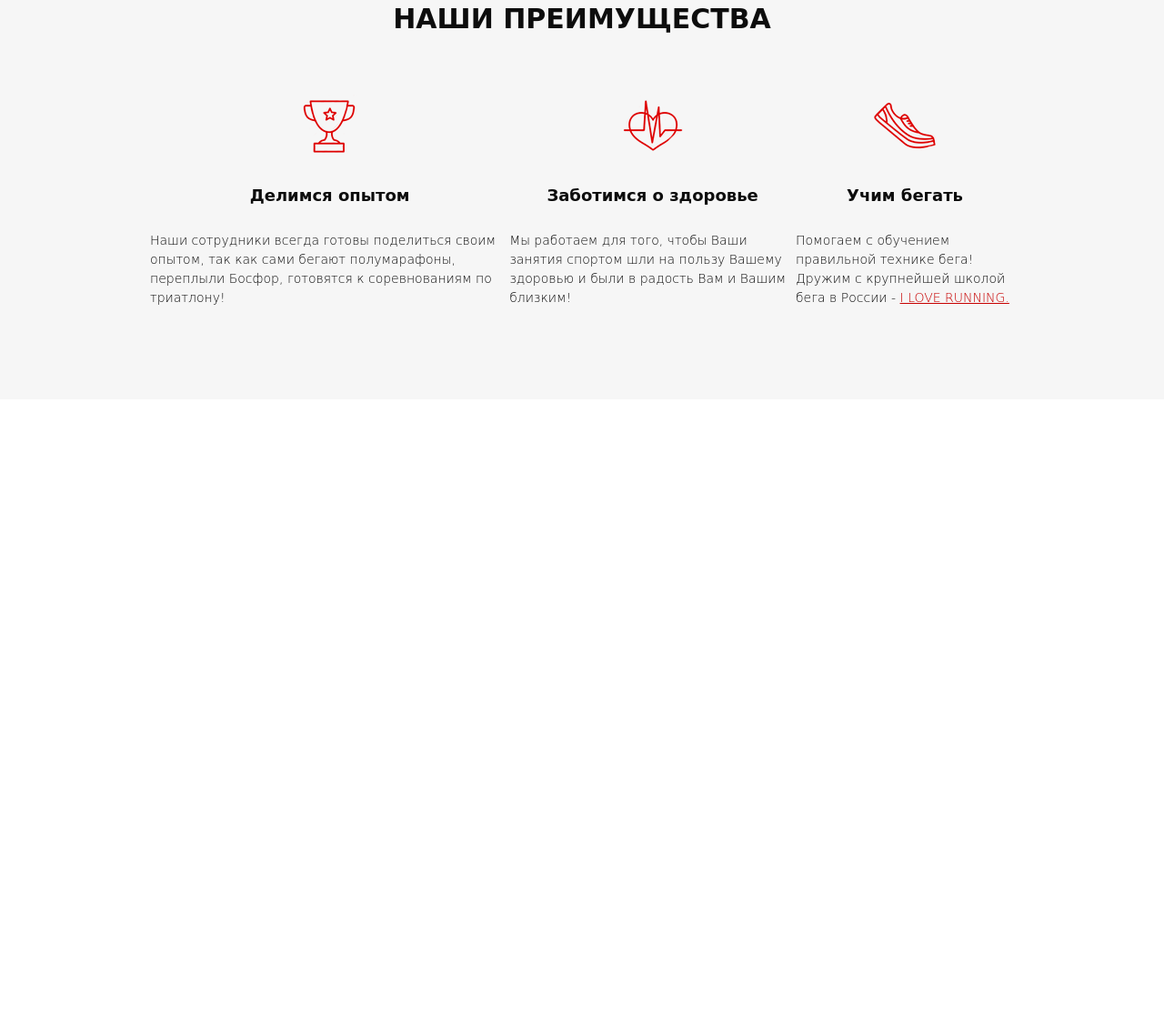
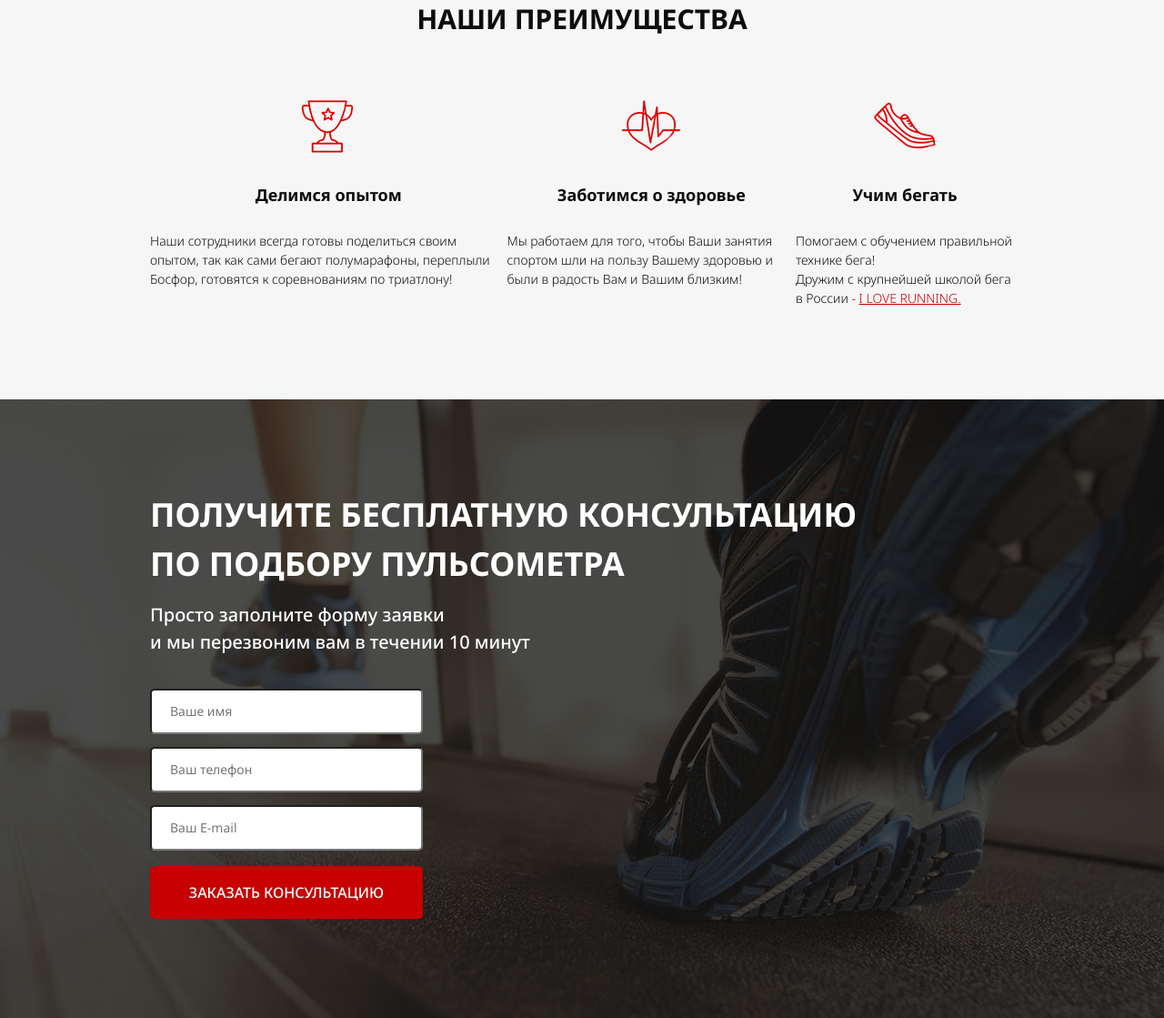
Before and after one commit to SultanbaevS/Pulse, a website: page src/index.html in a window 1280 px wide. Shown: the part 717-1836 px from the top of the page at 91% size. Before the commit the page ends 1156 px from the top, so only its background shows below. Drawn offline with Linux system fonts and the light colour scheme; a web font is replaced by a local one.

Commit message:
add consultation section

```diff
--- a/src/index.html
+++ b/src/index.html
@@ -7,8 +7,11 @@
    <meta name="viewport" content="width=device-width, initial-scale=1.0">
    <link rel="preconnect" href="https://fonts.googleapis.com">
    <link rel="preconnect" href="https://fonts.gstatic.com" crossorigin>
+   <link href="https://fonts.googleapis.com/css2?family=Noto+Sans:wght@300;400;500;700&display=swap" rel="stylesheet">
+   <!-- <link rel="preconnect" href="https://fonts.googleapis.com">
+   <link rel="preconnect" href="https://fonts.gstatic.com" crossorigin>
    <link href="https://fonts.googleapis.com/css2?family=MuseoModerno:wght@300;400;500;700&display=swap"
-      rel="stylesheet">
+      rel="stylesheet"> -->
    <link rel="stylesheet" href="css/bootstrap-reboot.min.css">
    <link rel="stylesheet" href="css/style.min.css">
    <title>Pulse</title>
@@ -87,6 +90,24 @@
          </div>
       </div>
    </div>
+
+   <div class="consultation">
+      <div class="container">
+         <h2 class="title title_left">
+            Получите бесплатную консультацию<br>
+            по подбору пульсометра
+         </h2>
+         <p class="consultation__descr">Просто заполните форму заявки<br>
+         и мы перезвоним вам в течении 10 минут</p>
+         <form action="#" class="feed-form">
+            <input name="name" type="text" placeholder="Ваше имя" required>
+            <input name="phone" type="number" placeholder="Ваш телефон" required>
+            <input name="email" type="email" placeholder="Ваш E-mail" required>
+
+            <button class="button button_submit">заказать кОНСУЛЬТАЦИЮ</button>
+         </form>
+      </div>
+   </div>
 </body>
 
 </html>
--- a/src/sass/blocks/_buttons.scss
+++ b/src/sass/blocks/_buttons.scss
@@ -5,7 +5,7 @@
    border-radius: 5px;
    font-weight: 500;
    font-size: 12px;
-   color: #FFFFFF;
+   color: #ffffff;
    text-align: center;
    text-transform: uppercase;
    border: none;
@@ -15,4 +15,9 @@
       font-size: 16px;
       margin-top: 65px;
    }
+   &_submit {
+      width: 300px;
+      height: 58px;
+      font-size: 16px;
+   }
 }
--- /dev/null
+++ b/src/sass/blocks/_consultation.scss
@@ -0,0 +1,11 @@
+.consultation {
+   min-height: 680px;
+   padding: 100px 0 108px 0;
+   background: url("../img/consultation_bg.jpg") center (center/cover) no-repeat;
+   &__descr {
+      margin-top: 14px;
+      font-weight: 500;
+      font-size: 20px;
+      color: #ffffff;
+   }
+}
--- /dev/null
+++ b/src/sass/blocks/_forms.scss
@@ -0,0 +1,20 @@
+.feed-form {
+   margin-top: 36px;
+   display: flex;
+   flex-direction: column;
+   width: 300px;
+   input {
+      height: 50px;
+      border-radius: 5px;
+      margin-bottom: 14px;
+      background-color: #ffffff;
+      bottom: none;
+      padding: 0 20px;
+      color: #4b4b4b;
+      font-weight: 400;
+      font-size: 14px;
+      &:nth-child(3) {
+         margin-bottom: 17px;
+      }
+   }
+}
--- a/src/sass/blocks/_header.scss
+++ b/src/sass/blocks/_header.scss
@@ -34,3 +34,6 @@
       align-items: flex-end;
    }
 }
+@media (max-width: 1200px) {
+
+}
--- a/src/sass/blocks/_promo.scss
+++ b/src/sass/blocks/_promo.scss
@@ -1,7 +1,7 @@
 .promo {
    height: 650px;
    padding: 21px 0 93px 0;
-   background: url(../img/main_bg.jpg) center center/cover no-repeat;
+   background: url("../img/main_bg.jpg") center (center/cover) no-repeat;
    &__wrapper {
       margin-top: 91px;
       display: flex;
@@ -12,7 +12,7 @@
       font-weight: 700;
       font-size: 42px;
       text-transform: uppercase;
-      color: #FFFFFF;
+      color: #ffffff;
       line-height: 42px;
    }
    &__subheader {
@@ -21,7 +21,7 @@
       font-size: 24px;
       line-height: 24px;
       text-transform: uppercase;
-      color: #FFFFFF;
+      color: #ffffff;
    }
    &__icons {
       margin-top: 60px;
@@ -30,11 +30,11 @@
       justify-content: space-between;
    }
    &__icon {
-      width: 106px;
+      width: 112px;
       text-align: center;
       font-weight: 500;
       font-size: 14px;
-      color: #FFFFFF;
+      color: #ffffff;
       img {
          display: block;
          margin: 0 auto;
@@ -45,11 +45,11 @@
       margin-top: 17px;
       font-weight: 500;
       font-size: 16px;
-      color: #FFFFFF;
+      color: #ffffff;
       a {
          text-transform: uppercase;
          text-decoration: underline;
-         color: #FFFFFF;
+         color: #ffffff;
       }
    }
 }
--- a/src/sass/blocks/_titles.scss
+++ b/src/sass/blocks/_titles.scss
@@ -3,4 +3,11 @@
    font-size: 30px;
    font-weight: 700;
    text-align: center;
+   text-transform: uppercase;
+   &_left {
+      text-align-last: left;
+      font-size: 36px;
+      color: #ffffff;
+      line-height: 54px;
+   }
 }
--- a/src/sass/style.scss
+++ b/src/sass/style.scss
@@ -1,6 +1,7 @@
 @import "base/variables";
 * {
-   font-family: "MuseoModerno", cursive;
+   font-family: "Noto Sans", sans-serif;
+   // font-family: "MuseoModerno", cursive;
 }
 .container {
    max-width: 950px;
@@ -12,3 +13,5 @@
 @import "blocks/buttons";
 @import "blocks/advantages";
 @import "blocks/titles";
+@import "blocks/consultation";
+@import "blocks/forms";
```
Also changed, not shown: src/css/style.min.css.
